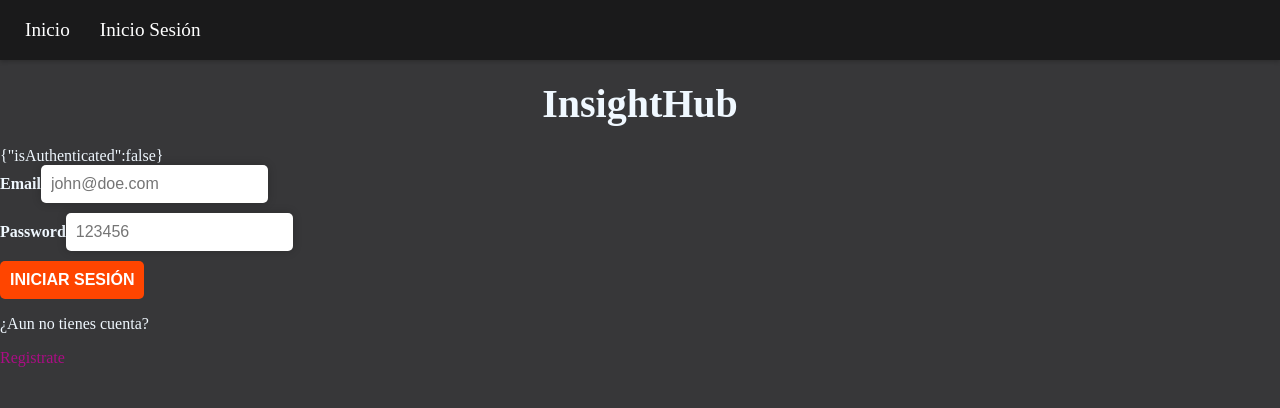
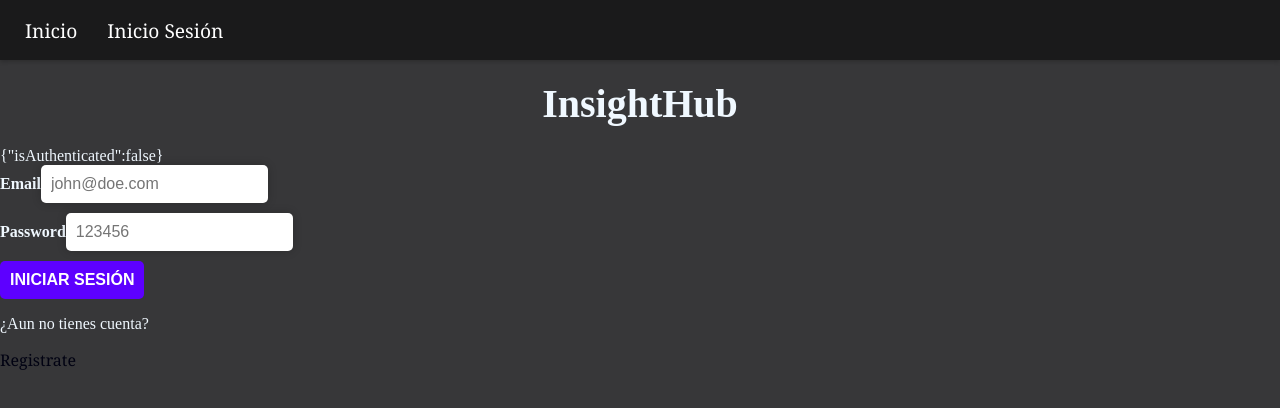
Before and after one commit to CarlosCostaG/PowerCoders-CollaborativeNews, a React (Vite) app: page /login in a window 1280 px wide. Shown: the top 408 px of the page. Built offline with nearby package versions, Linux system fonts and the light colour scheme.

Commit message:
cambios pequeños css

```diff
--- a/src/components/RedditForm.css
+++ b/src/components/RedditForm.css
@@ -27,7 +27,7 @@
   }
 
   button {
-    background-color: #ff4500;
+    background-color: #5d00ff;
     color: #fff;
     padding: 10px;
     border-radius: 5px;
--- a/src/styles/Navbar.module.css
+++ b/src/styles/Navbar.module.css
@@ -2,7 +2,7 @@
   display: flex;
   justify-content: space-between;
   align-items: center;
-  background-color: #333;
+  background-color: #4d4646;
   padding: 10px;
 }
 
@@ -15,7 +15,7 @@
 }
 
 .mainNav__a:hover {
-  background-color: #555;
+  background-color: #7b7575;
 }
 
 .active {
--- a/src/styles/post-style.css
+++ b/src/styles/post-style.css
@@ -37,9 +37,10 @@ li {
   }
 
   a {
-    color: #ab0d84;
+    color: #010212;
     text-decoration: none;
-  }
+    font-family: Cambria, Cochin, Georgia, Times, 'Times New Roman', serif;
+      }
 
   a:hover {
     text-decoration: underline;
--- a/src/views/Login.jsx
+++ b/src/views/Login.jsx
@@ -2,6 +2,8 @@ import { useNavigate, Link } from "react-router-dom";
 import useServer from "../hooks/useServer.js";
 import useAuth from "../hooks/useAuth.js";
 import { useEffect } from "react";
+
+import styles from "../styles/Login.module.css";
 
 function Login() {
   const { post, get } = useServer(); // obtiene la función 'post' y 'get' del hook personalizado 'useServer'
@@ -26,6 +28,7 @@ function Login() {
   return (
     <>
     <form onSubmit={handleSubmit}>
+
       <div>
         <div>
           <label htmlFor="email">Email</label>
```
Also changed, not shown: src/styles/Login.module.css (added).
